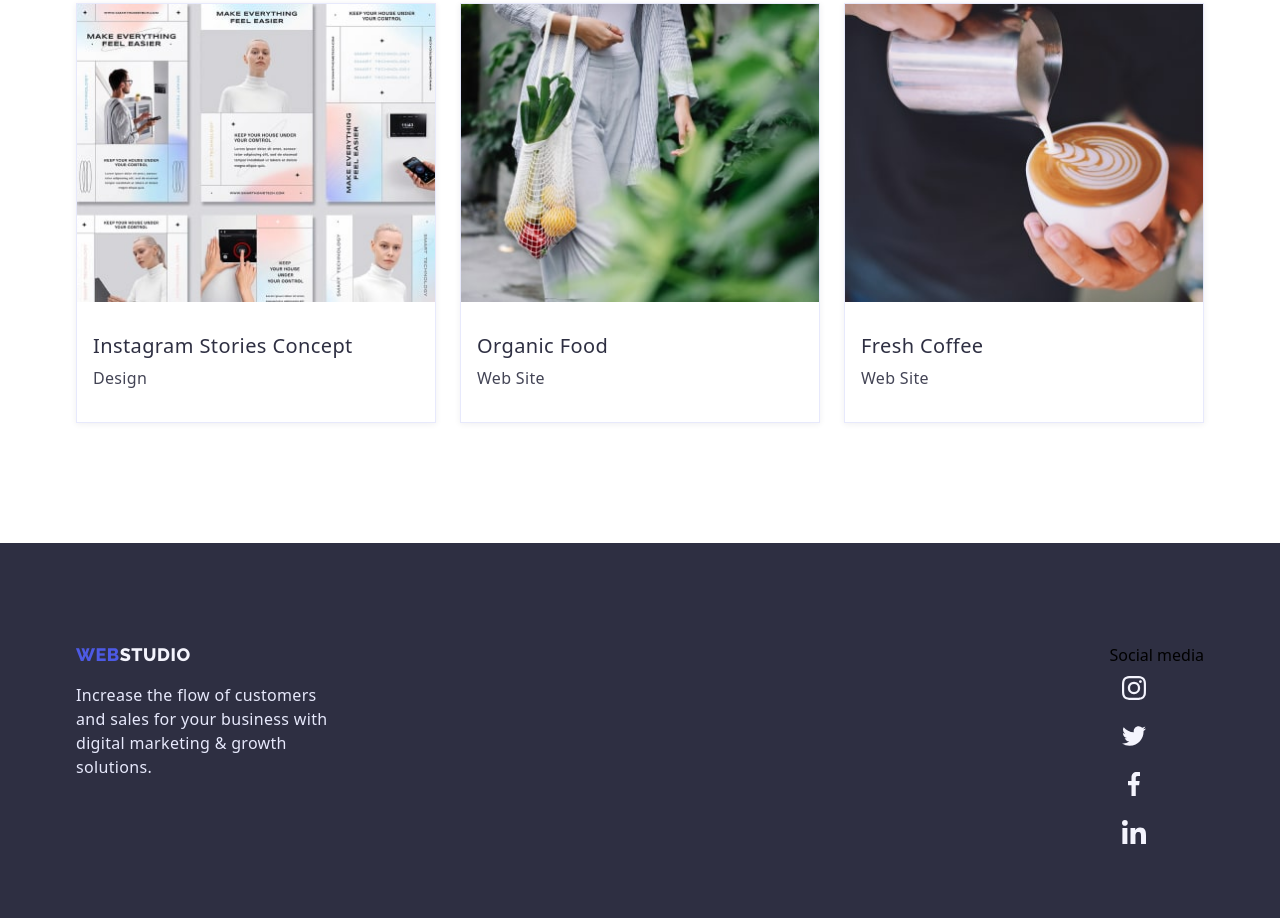
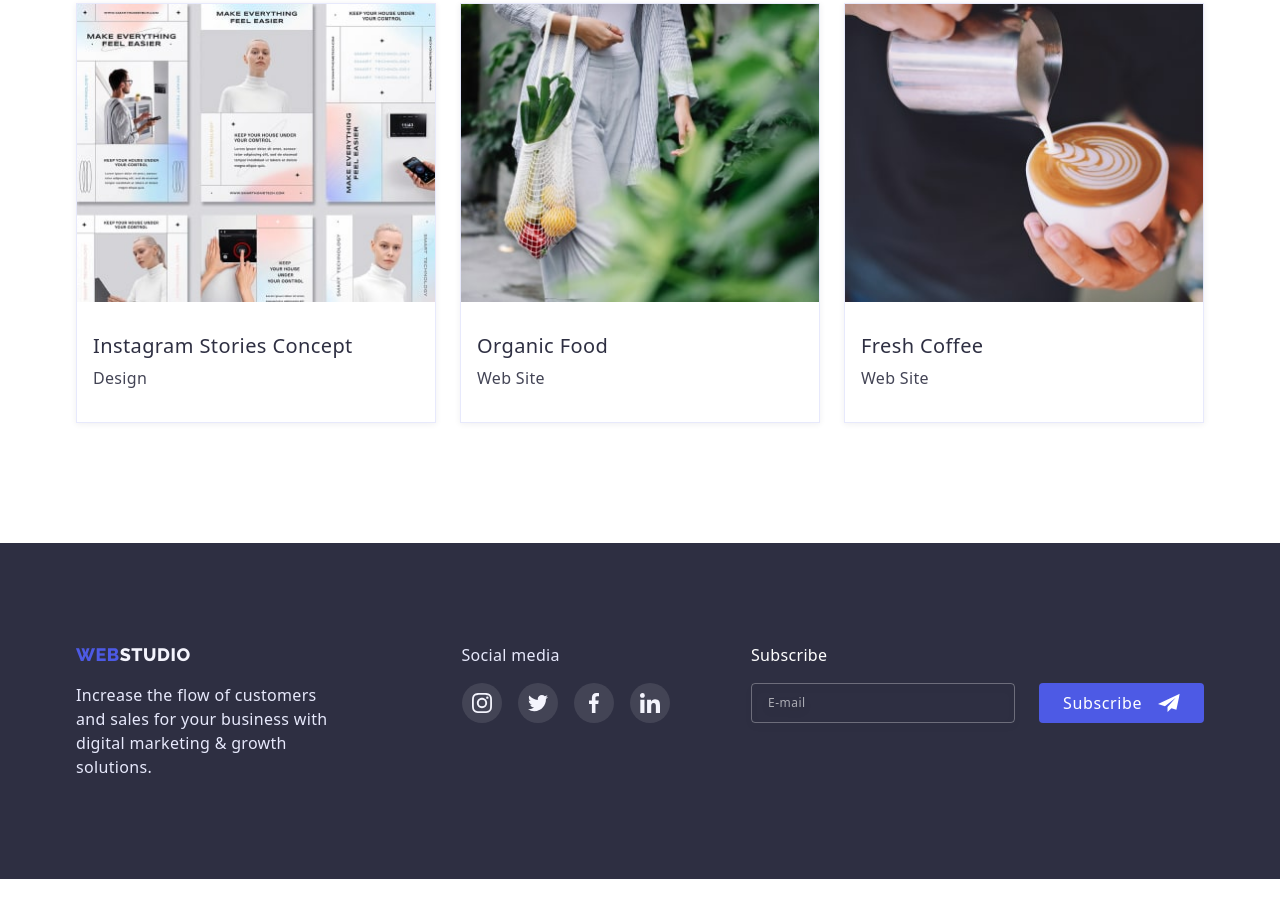
Before and after one commit to livegp/goit-markup-hw-06, a plain HTML site: page portfolio.html in a window 1280 px wide. Shown: the part 1225-2143 px from the top of the page. After the commit the page ends 2104 px from the top, so only its background shows below. Drawn offline with nearby package versions, Linux system fonts and the light colour scheme.

Commit message:
fix footer

```diff
--- a/portfolio.html
+++ b/portfolio.html
@@ -251,7 +251,7 @@
         </div>
       </section>
     </main>
-        <footer class="footer">
+    <footer class="footer">
       <div class="container">
         <div class="footer-content">
           <a class="logo" href="./index.html"
@@ -262,12 +262,12 @@
             digital marketing & growth solutions.
           </p>
         </div>
-        <div>
-          <p class="footer-social-title">Social media</p>
-          <ul class="footer-social-list">
+        <div class="social">
+          <p class="social-title">Social media</p>
+          <ul class="social-list">
             <li>
               <a
-                class="footer-social-link"
+                class="social-link"
                 href="https://www.instagram.com"
                 target="_blank">
                 <svg width="48px" height="48px">
@@ -277,7 +277,7 @@
             </li>
             <li>
               <a
-                class="footer-social-link"
+                class="social-link"
                 href="https://twitter.com"
                 target="_blank">
                 <svg width="48px" height="48px">
@@ -287,7 +287,7 @@
             </li>
             <li>
               <a
-                class="footer-social-link"
+                class="social-link"
                 href="https://www.facebook.com"
                 target="_blank">
                 <svg width="48px" height="48px">
@@ -297,7 +297,7 @@
             </li>
             <li>
               <a
-                class="footer-social-link"
+                class="social-link"
                 href="https://www.linkedin.com"
                 target="_blank">
                 <svg width="48px" height="48px">
@@ -307,6 +307,24 @@
             </li>
           </ul>
         </div>
+        <div class="subscribe">
+          <p class="subscribe-title">Subscribe</p>
+          <form class="subscribe-form">
+            <input
+              class="subscribe-form-input"
+              type="email"
+              name="email"
+              required
+              placeholder="E-mail"
+              pattern="[a-z0-9._%+-]+@[a-z0-9.-]+\.[a-z]{2,4}$" />
+            <button class="subscribe-form-btn" type="submit">
+              Subscribe
+              <svg width="24px" height="24px">
+                <use href="./images/sprite.svg#icon-send" />
+              </svg>
+            </button>
+          </form>
+        </div>
       </div>
     </footer>
   </body>
```
